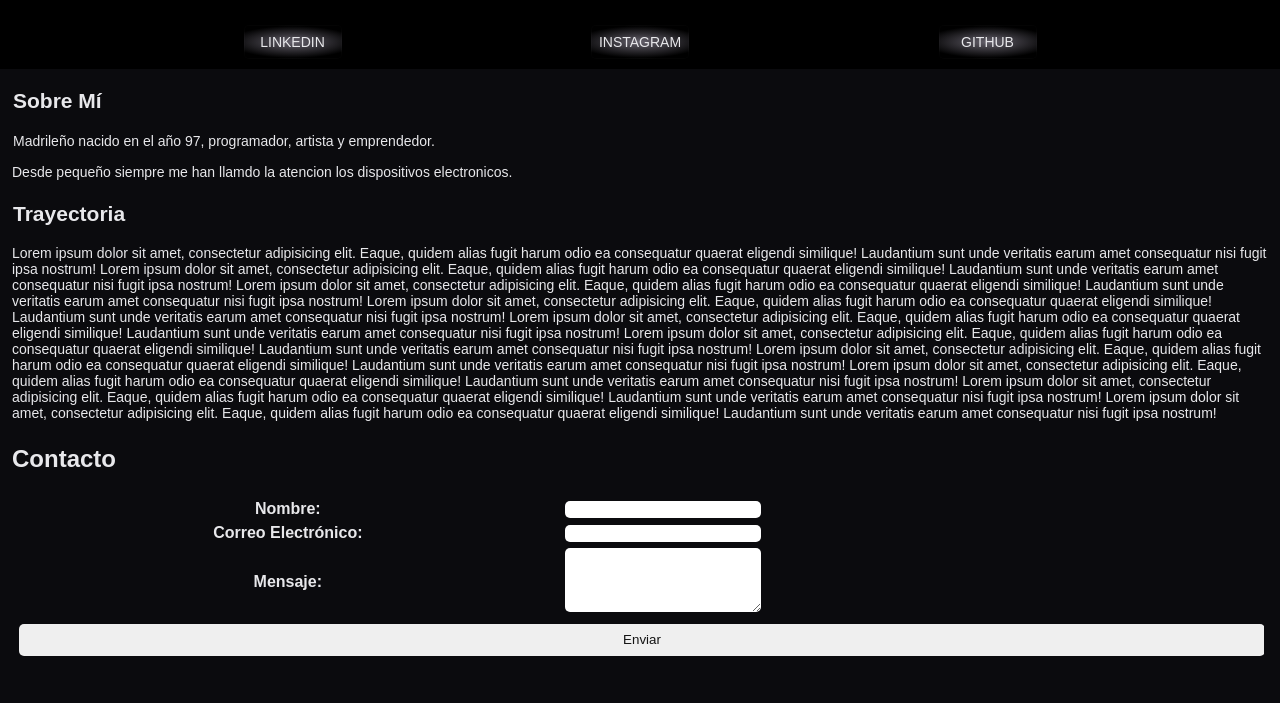
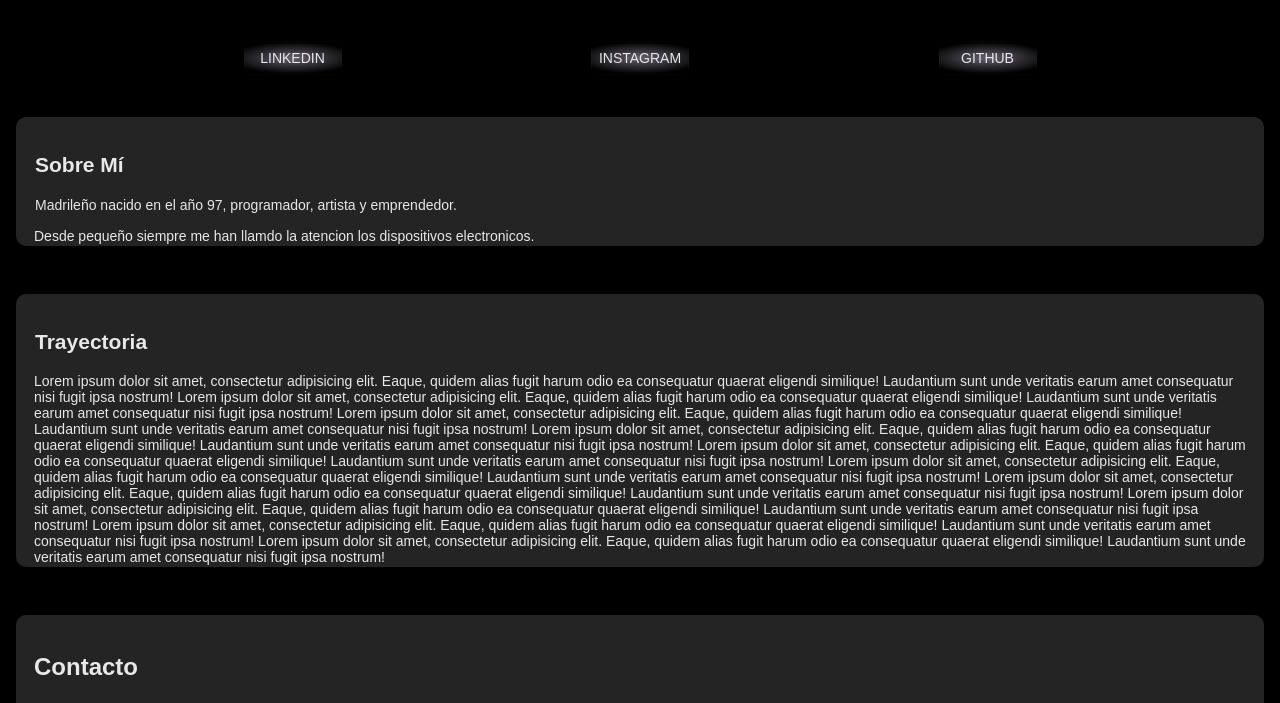
Before and after one commit to Hector711/hector711.github.io, a plain HTML site: page index.html in a window 1280 px wide. Shown: the part 81-784 px from the top of the page. Drawn offline with Linux system fonts and the light colour scheme; a web font is replaced by a local one.

Commit message:
Add files via upload

```diff
--- a/css/styles.css
+++ b/css/styles.css
@@ -6,12 +6,6 @@
 * {
   font-family: "AR One Sans", sans-serif;
   color: #e8e8eb;
-}
-
-section, footer {
-  padding-left: 10px;
-  padding-right: 10px;
-
 }
 
 body * {
@@ -23,10 +17,24 @@ body * {
 
 body {
   font-size: 14px;
-  background-color: #0b0b0e;
+  background-color: #000000;
   margin: 0;
 }
 /**/
+
+
+section, footer {
+
+  padding-top: 1rem;
+  padding-left: 1rem;
+  padding-right: 1rem;
+  margin: 1rem;
+  background-color: #242425;
+  border-radius: 10px;
+
+}
+
+
 
 
 
@@ -131,10 +139,20 @@ header {
   border-radius: 3px;
 }
 
+
+/* ------------ SOBRE MI ---------------------------------------------*/
+/* #sobre-mi {
+
+} */
+
+
+
+
+
 /* ------------ FORMULARIO ---------------------------------------------*/
 #contacto {
   font-size: 1rem;
-  margin: 0;
+
 }
 
 .enviar {
@@ -163,3 +181,20 @@ footer {
   display: flex;
   justify-content: center;
 }
+
+
+
+
+/* Estilo para pantallas con un ancho mayor o igual a 600px */
+/* @media (min-width: 600px) {
+  body {
+    background-color: lightblue;
+  }
+} */
+
+/* Estilo para pantallas con un ancho menor a 600px */
+/* @media (max-width: 599px) {
+  body {
+    background-color: lightpink;
+  }
+} */
--- a/index.js
+++ b/index.js
@@ -15,9 +15,3 @@ formulario.addEventListener("submit", function (event) {
         <p>Mensaje: ${mensaje}</p>
       `;
 });
-
-document.getElementById("formulario").addEventListener("submit", function (resultado) {
-  vent.preventDefault();
-
-  alert (resultado);
-})
```
Also changed, not shown: index.html (+11 -2 lines).
